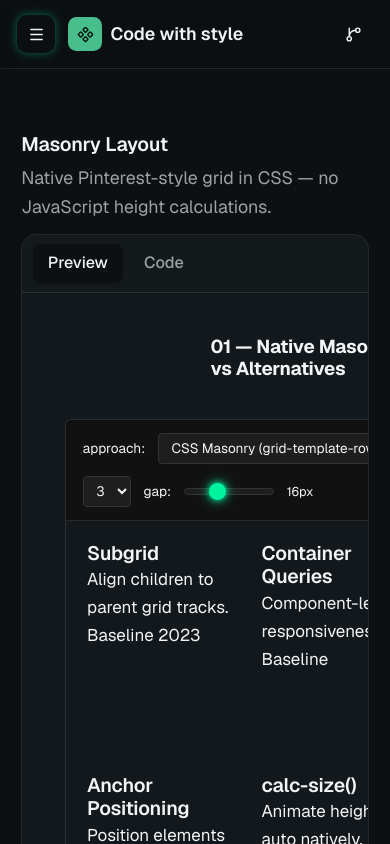
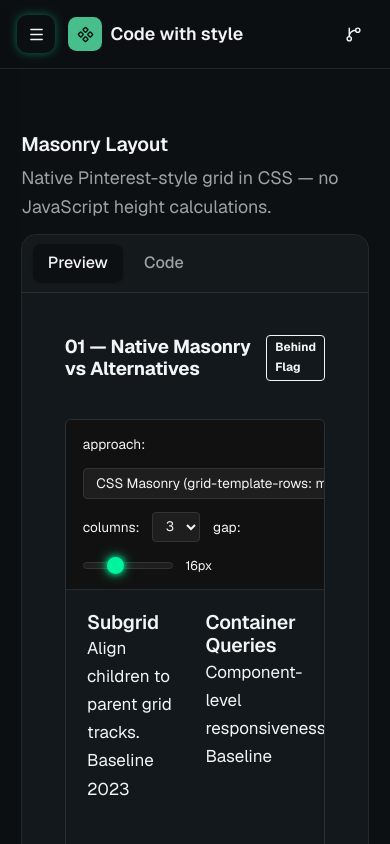
Before and after one commit to anna-bashkuev/Code-with-style, a Next.js app: page /components/masonry in a window 390 px wide. Shown: the top 844 px of the page. Built offline with nearby package versions, Linux system fonts and the light colour scheme.

Commit message:
Unify demo-wrap width: 100% on small screens, max 1200px centered

```diff
--- a/app/globals.css
+++ b/app/globals.css
@@ -291,6 +291,9 @@
   .badge-amber  { color: var(--amber); border-color: var(--amber); background: #7a4a0033; }
 
    .demo-wrap {
+    width: 100%;
+    max-width: 1200px;
+    margin-inline: auto;
     background: var(--card);
     border: 1px solid var(--border);
     border-radius: 6px;
```
